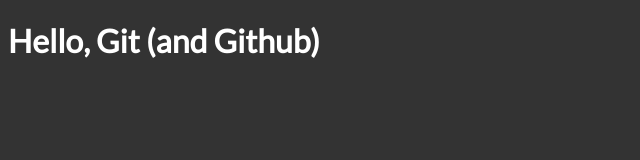
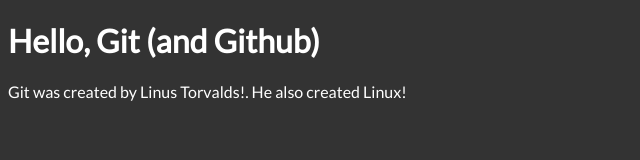
Before and after one commit to krsnotkirtana/git-tutorial, a website: page index.html in a window 1280 px wide. Shown: the whole page, without its empty margins (0-640 px from the left). Drawn offline with Linux system fonts and the light colour scheme.

Commit message:
added description

```diff
--- a/index.html
+++ b/index.html
@@ -16,5 +16,6 @@
 </head>
 <body>
     <h1>Hello, Git (and Github)</h1>
+    <p>Git was created by Linus Torvalds!. He also created Linux!</p>
 </body>
 </html>
```
